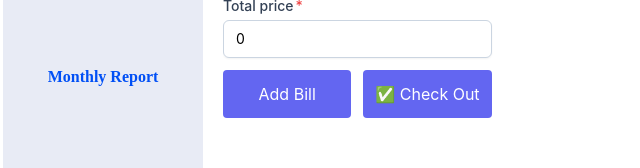
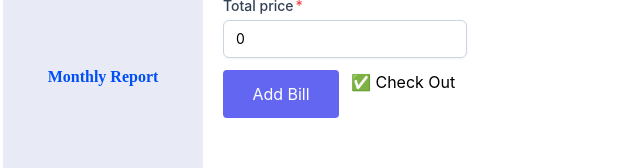
Before and after one commit to pravee42/shop-ui, a Next.js app: page /bill/bill in a window 1280 px wide. Shown: the part 491-659 px from the top of the page, without its empty margins (0-640 px from the left). Built offline with nearby package versions, Linux system fonts and the light colour scheme; no server answers.

Commit message:
Fixed THe bug of build

```diff
--- a/package.json
+++ b/package.json
@@ -6,7 +6,8 @@
     "dev": "next dev",
     "build": "next build",
     "start": "next start",
-    "lint": "next lint"
+    "lint": "next lint",
+    "cclint": "next lint --no-cache"
   },
   "dependencies": {
     "axios": "^0.26.1",
--- a/pages/bill/bill.js
+++ b/pages/bill/bill.js
@@ -1,4 +1,5 @@
 import React, { useState, useEffect } from 'react';
+import Link from 'next/link';
 import {
 	SHOPEMAILID,
 	TodayDate,
@@ -169,11 +170,11 @@ export default function Bill() {
 								className='bg-indigo-500 p-3 w-full rounded text-white hover:bg-indigo-700 focus:shadow-lg'>
 								Add Bill
 							</button>
-							<a
+							<Link
 								href='/checkout/checkout'
 								className='bg-indigo-500 p-3 w-full rounded text-white hover:bg-indigo-700 focus:shadow-lg'>
 								✅ Check Out
-							</a>
+							</Link>
 						</div>
 					</div>
 				</div>
--- a/pages/filter/filter.js
+++ b/pages/filter/filter.js
@@ -37,7 +37,7 @@ export default function FilterBill() {
 					</button>
 				</div>
 				<div className='h-[500px] overflow-scroll'>
-					{BillNumber.length > 0 ? (
+					{BillNumber1.length > 0 ? (
 						<CheckOutPrint
 							BillData={BillData}
 							BillNumber={BillNumber1}
```
